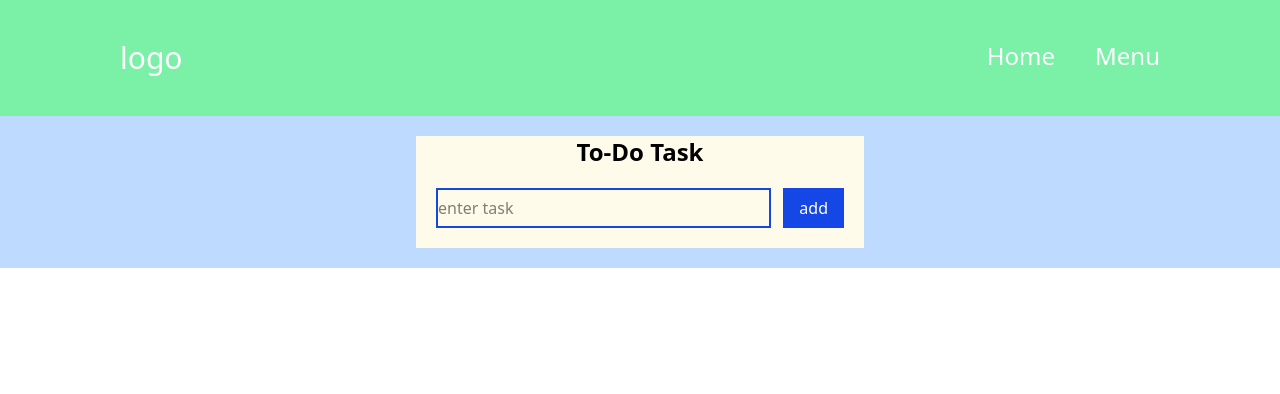
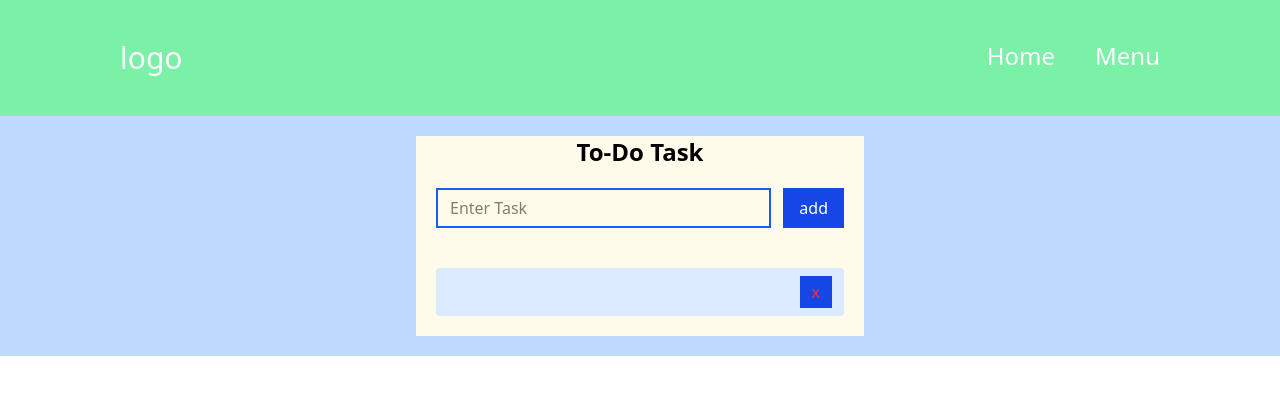
Before and after one commit to jianluliangtuang/todo-app-react, a React (Vite) app: page / in a window 1280 px wide. Shown: the top 394 px of the page. Built offline with nearby package versions, Linux system fonts and the light colour scheme.

Commit message:
todo-change the output inbox

```diff
--- a/package.json
+++ b/package.json
@@ -11,7 +11,8 @@
   },
   "dependencies": {
     "react": "^18.0.0",
-    "react-dom": "^18.0.0"
+    "react-dom": "^18.0.0",
+    "react-icons": "^5.4.0"
   },
   "devDependencies": {
     "@eslint/js": "^9.19.0",
--- a/src/pages/home.jsx
+++ b/src/pages/home.jsx
@@ -1,15 +1,23 @@
 import React from 'react'
 
 const Home = () => {
+
+
+
     return (
         <div className="p-5 text-center bg-blue-200">
           <div className="bg-amber-50 w-md mx-auto ">
             <h1 className="text-2xl font-bold">To-Do Task</h1>
             <div className="flex gap-3 p-5">
-              <input type="text" placeholder="enter task" className="w-full border-2 border-blue-700 " />
+              <input type="text" placeholder="Enter Task" className="w-full border-2 border-blue-600 ps-3 " />
               <button className="px-4 py-2 bg-blue-700  text-white">add</button>
             </div>
-
+          <div className='p-5 '>
+            <div className='p-2 bg-blue-100 text-start flex justify-between rounded'>
+                <input type="text" className="w-full outline-0 "/>
+            <button className="px-3 py-1 bg-blue-700 flex font-medium me-1  text-red-500">x</button>
+            </div>
+         </div>
           </div>
           </div>
 
```
Also changed, not shown: 1 other file (tests, documents, lock files or other folders).
